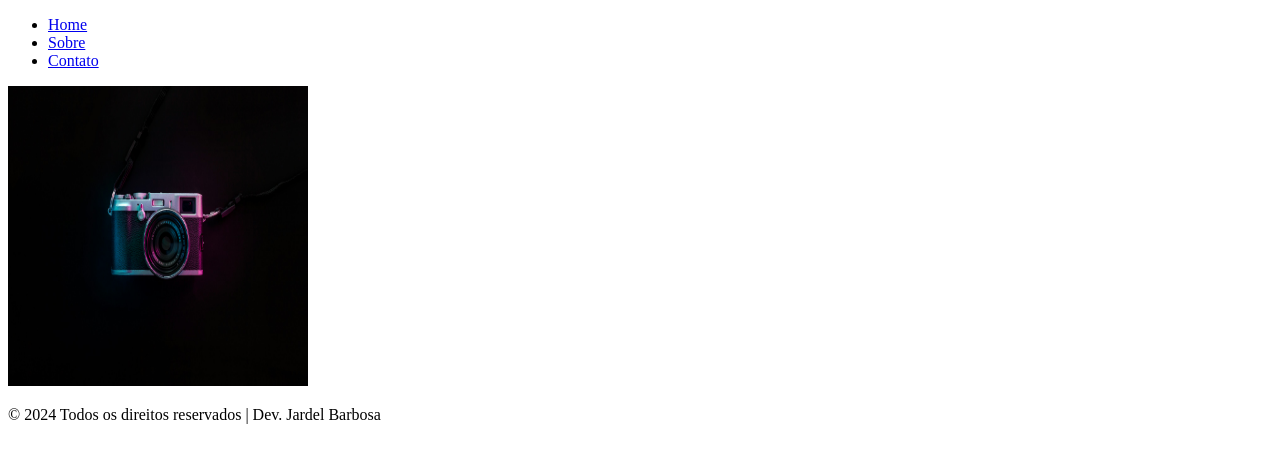
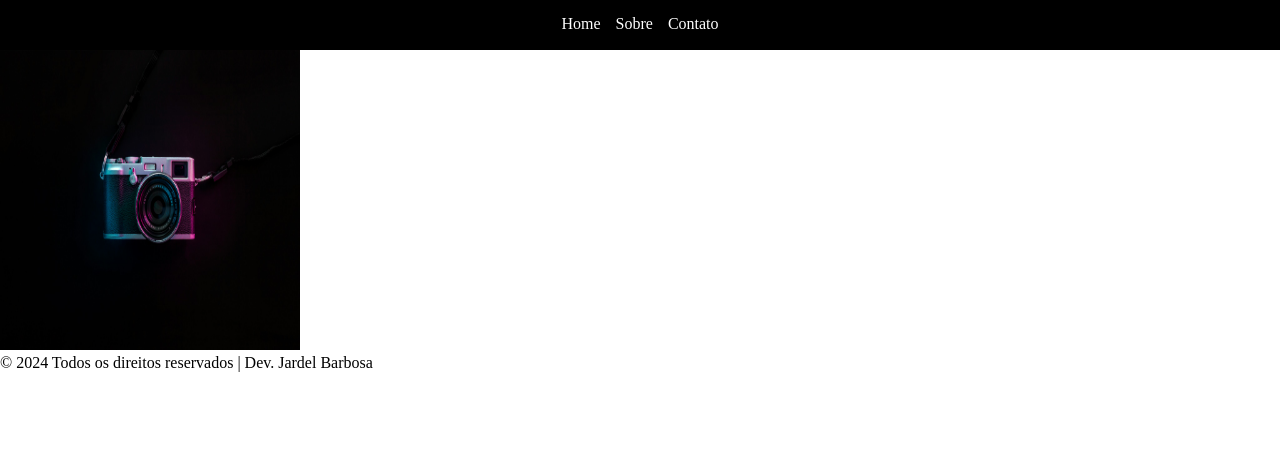
Before and after one commit to jardelbarbosaBR/aula_pratica_descomplica, a plain HTML site: page index.html in a window 1280 px wide. Drawn offline with Linux system fonts and the light colour scheme.

Commit message:
add style navbar

```diff
--- /dev/null
+++ b/css/style.css
@@ -0,0 +1,24 @@
+
+*{
+    margin: 0px;
+    padding: 0px;
+}
+
+
+.navbar{
+    background-color: black;
+    height: 50px;
+}
+ul{
+    display: flex;
+    padding-top: 15px;
+    justify-content: center;
+    flex-direction: row;
+    gap: 15px;
+li{
+    list-style: none;
+}
+a{
+    text-decoration: none;
+    color: white;
+}
--- a/index.html
+++ b/index.html
@@ -3,10 +3,11 @@
 <head>
     <meta charset="UTF-8">
     <meta name="viewport" content="width=device-width, initial-scale=1.0">
-    <title>Ativdade Pratica Descomplica</title>
+    <title>Atividade Pratica Descomplica</title>
+    <link rel="stylesheet" type="text/css" href="./css/style.css">
 </head>
 <body>
-    <nav>
+    <nav class="navbar">
         <ul>
             <li><a href="#">Home</a></li>
             <li><a href="#">Sobre</a></li>
@@ -14,10 +15,10 @@
         </ul>
 
     </nav>
-    <div>
+    <div class="img-principal">
         <img src="./images/camera.jpg" width="300px" height="300px">
     </div>
-    <footer>
+    <footer class="footer">
         <p>&copy; 2024 Todos os direitos reservados | Dev. Jardel Barbosa</p>
     </footer>
 </body>
```
